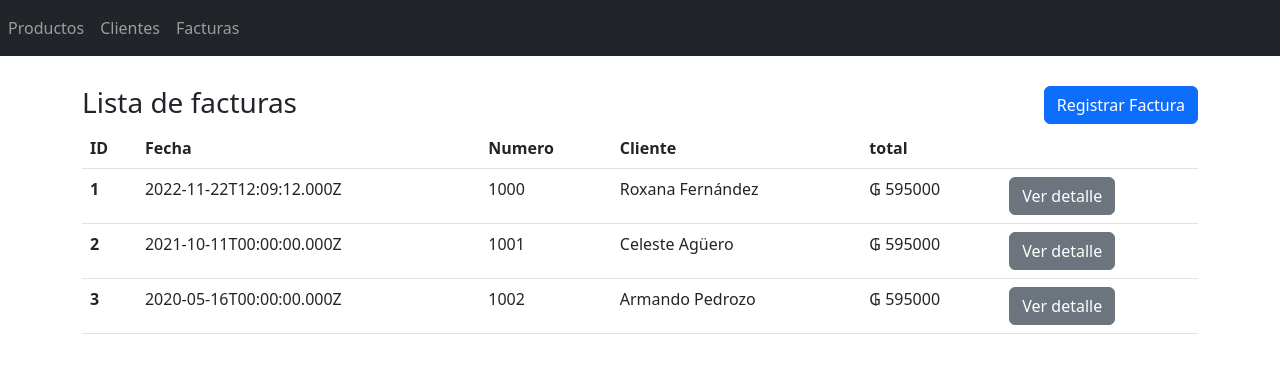
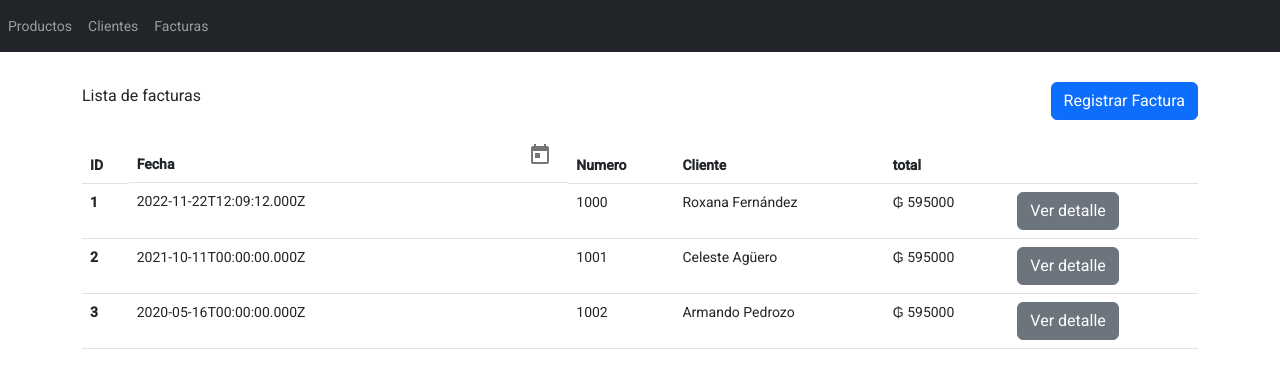
Before and after one commit to roxana1999/frontEndAppFinal, an Angular app: page /facturas in a window 1280 px wide. Shown: the top 388 px of the page. Built offline with nearby package versions, Linux system fonts and the light colour scheme.

Commit message:
Se agrega date-picker

```diff
--- a/angular.json
+++ b/angular.json
@@ -23,6 +23,7 @@
               "src/assets"
             ],
             "styles": [
+              "./node_modules/@angular/material/prebuilt-themes/indigo-pink.css",
               "src/styles.css"
             ],
             "scripts": []
@@ -90,6 +91,7 @@
               "src/assets"
             ],
             "styles": [
+              "./node_modules/@angular/material/prebuilt-themes/indigo-pink.css",
               "src/styles.css"
             ],
             "scripts": []
--- a/package.json
+++ b/package.json
@@ -11,10 +11,12 @@
   "private": true,
   "dependencies": {
     "@angular/animations": "^14.1.0",
+    "@angular/cdk": "^14.2.7",
     "@angular/common": "^14.1.0",
     "@angular/compiler": "^14.1.0",
     "@angular/core": "^14.1.0",
     "@angular/forms": "^14.1.0",
+    "@angular/material": "^14.2.7",
     "@angular/platform-browser": "^14.1.0",
     "@angular/platform-browser-dynamic": "^14.1.0",
     "@angular/router": "^14.1.0",
--- a/src/app/components/factura/factura.component.html
+++ b/src/app/components/factura/factura.component.html
@@ -12,7 +12,15 @@
         <thead>
           <tr>
             <th scope="column">ID</th>
-            <th scope="column">Fecha</th>
+            <th scope="column" style="display: flex;align-items: flex-end;">
+              Fecha
+              <mat-date-range-input [formGroup]="range" [rangePicker]="picker" class="hidden">
+                <input matStartDate formControlName="start" class="hidden">
+                <input matEndDate formControlName="end" class="hidden">
+              </mat-date-range-input>
+              <mat-datepicker-toggle matIconSuffix [for]="picker"></mat-datepicker-toggle>
+              <mat-date-range-picker #picker class="hidden"></mat-date-range-picker>
+            </th>
             <th scope="column">Numero</th>
             <th scope="column">Cliente</th>
             <th scope="column">total</th>
--- a/src/app/components/factura/factura.component.ts
+++ b/src/app/components/factura/factura.component.ts
@@ -1,6 +1,7 @@
 import { Component, OnInit } from '@angular/core';
 import { Factura } from 'src/app/models/Factura';
 import { listaFacturas } from './lista-facturas';
+import {FormGroup, FormControl} from '@angular/forms';
 
 @Component({
   selector: 'app-factura',
@@ -11,6 +12,14 @@ export class FacturaComponent implements OnInit {
 
   listaFacturas: Factura[] = [];
 
+  inicio?: Date | null;
+  fin?: Date | null;
+
+  range = new FormGroup({
+    start: new FormControl<Date | null>(null),
+    end: new FormControl<Date | null>(null),
+  });
+
   ngOnInit(): void {
     if (localStorage.getItem('listaFacturas')==null)
       localStorage.setItem('listaFacturas', JSON.stringify(listaFacturas));
--- a/src/app/components/factura/lista-facturas.ts
+++ b/src/app/components/factura/lista-facturas.ts
@@ -1,6 +1,10 @@
+import { DatePipe } from "@angular/common";
 import { Factura } from "src/app/models/Factura";
 import { listaClientes } from "../clientes/listaClientes";
 import { detalles } from "./detalles";
+
+const datepipe: DatePipe = new DatePipe('en-US')
+
 export const listaFacturas: Factura[] = [
     new Factura(1,new Date(), 1000, listaClientes[0], detalles),
     new Factura(2,new Date('2021/10/11'), 1001, listaClientes[1], detalles),
--- a/src/index.html
+++ b/src/index.html
@@ -7,8 +7,11 @@
   <meta name="viewport" content="width=device-width, initial-scale=1">
   <link rel="icon" type="image/x-icon" href="favicon.ico">
   <link href="https://cdn.jsdelivr.net/npm/bootstrap@5.2.2/dist/css/bootstrap.min.css" rel="stylesheet" integrity="sha384-Zenh87qX5JnK2Jl0vWa8Ck2rdkQ2Bzep5IDxbcnCeuOxjzrPF/et3URy9Bv1WTRi" crossorigin="anonymous">
+  <link rel="preconnect" href="https://fonts.gstatic.com">
+  <link href="https://fonts.googleapis.com/css2?family=Roboto:wght@300;400;500&display=swap" rel="stylesheet">
+  <link href="https://fonts.googleapis.com/icon?family=Material+Icons" rel="stylesheet">
 </head>
-<body>
+<body class="mat-typography">
   <app-root></app-root>
   <script src="https://cdn.jsdelivr.net/npm/bootstrap@5.2.2/dist/js/bootstrap.bundle.min.js" integrity="sha384-OERcA2EqjJCMA+/3y+gxIOqMEjwtxJY7qPCqsdltbNJuaOe923+mo//f6V8Qbsw3" crossorigin="anonymous"></script>
 </body>
--- a/src/styles.css
+++ b/src/styles.css
@@ -8,3 +8,10 @@
 .guaranies:before{
     content: '₲ ';
 }
+
+.hidden{
+    visibility: hidden;
+}
+
+html, body { height: 100%; }
+body { margin: 0; font-family: Roboto, "Helvetica Neue", sans-serif; }
```
Also changed, not shown: src/app/app.module.ts (+13 -2 lines), src/material.module.ts (added, +100 -0 lines), 1 other file (tests, documents, lock files or other folders).
